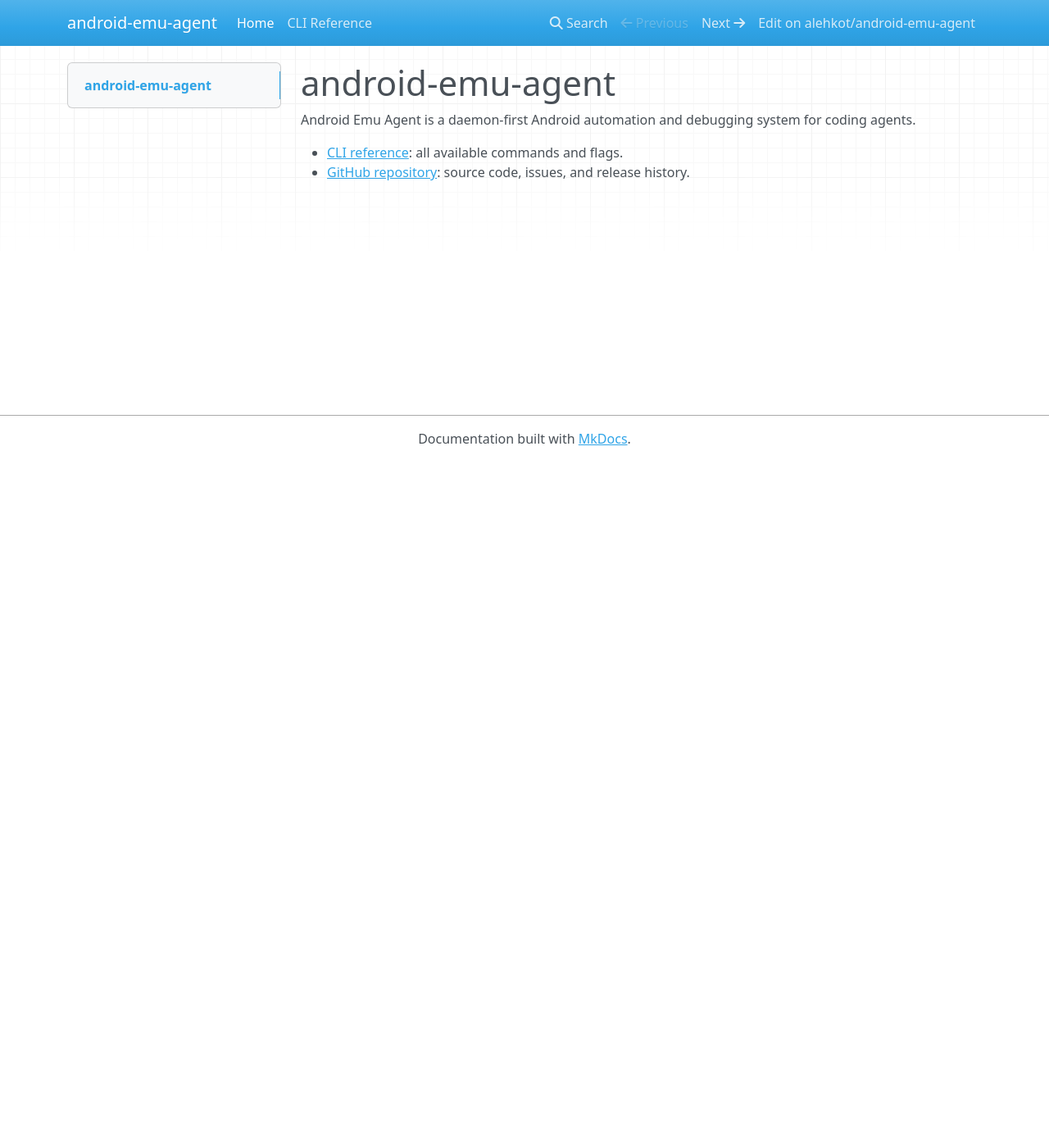
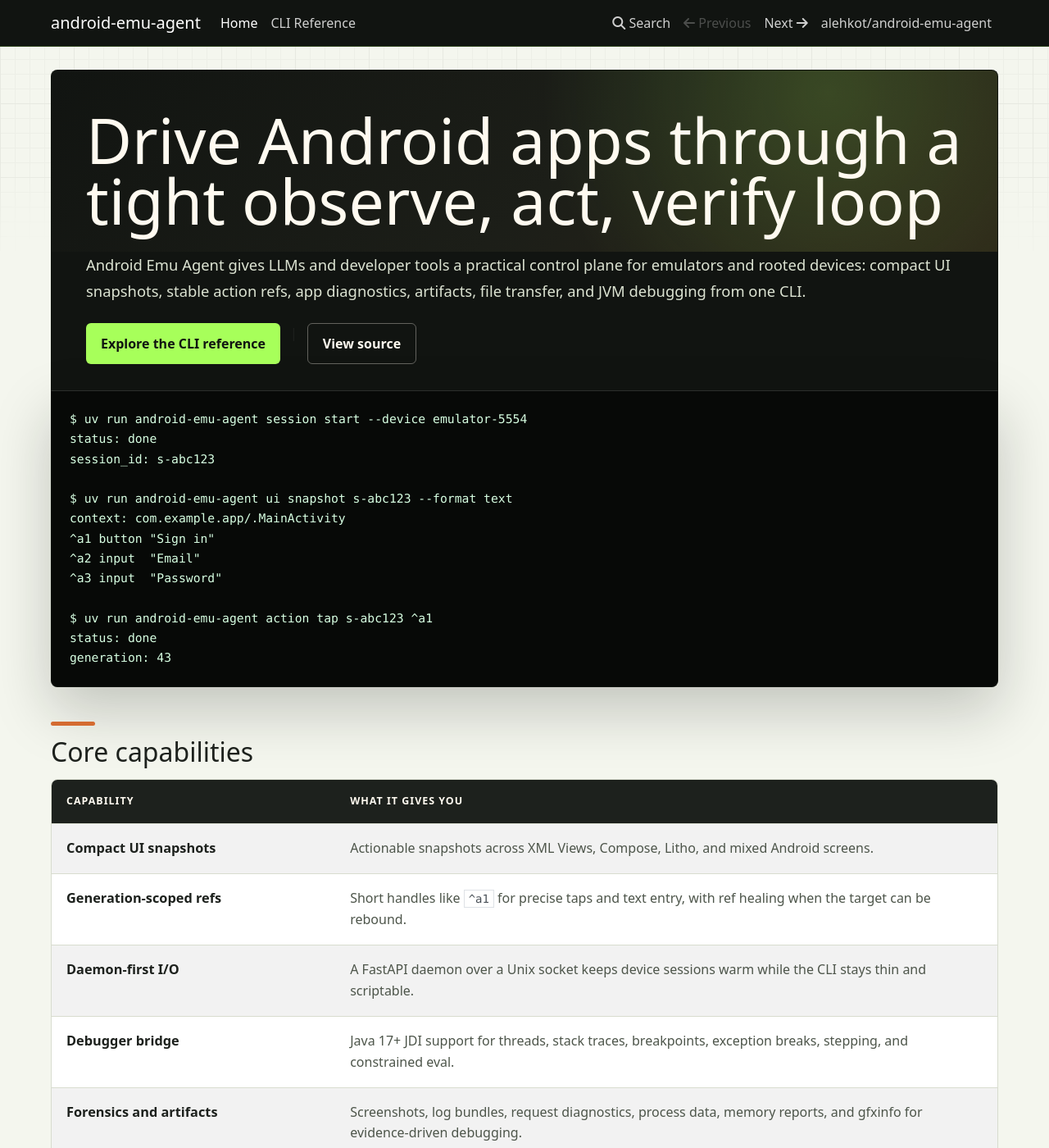
Before and after one commit to alehkot/android-emu-agent, an MkDocs documentation site: the page built from docs/index.md, in a window 1280 px wide and 1400 px high. Shown: the whole window at 82% size. Built offline with MkDocs 1.6.1, drawn with Linux system fonts in a browser that asks for light colours; nearby versions of some CDN libraries; some of the changed text lies outside the part shown.

Commit message:
docs: improve GitHub Pages homepage

````diff
--- a/docs/index.md
+++ b/docs/index.md
@@ -1,7 +1,70 @@
-# android-emu-agent
+# Drive Android apps through a tight observe, act, verify loop
 
-Android Emu Agent is a daemon-first Android automation and debugging system for coding agents.
+Android Emu Agent gives LLMs and developer tools a practical control plane for emulators and rooted
+devices: compact UI snapshots, stable action refs, app diagnostics, artifacts, file transfer, and
+JVM debugging from one CLI.
 
-- [CLI reference](reference.md): all available commands and flags.
-- [GitHub repository](https://github.com/alehkot/android-emu-agent): source code, issues, and
-  release history.
+[Explore the CLI reference](reference.md) |
+[View source](https://github.com/alehkot/android-emu-agent)
+
+```console
+$ uv run android-emu-agent session start --device emulator-5554
+status: done
+session_id: s-abc123
+
+$ uv run android-emu-agent ui snapshot s-abc123 --format text
+context: com.example.app/.MainActivity
+^a1 button "Sign in"
+^a2 input  "Email"
+^a3 input  "Password"
+
+$ uv run android-emu-agent action tap s-abc123 ^a1
+status: done
+generation: 43
+```
+
+## Core capabilities
+
+| Capability                  | What it gives you                                                                                                       |
+| --------------------------- | ----------------------------------------------------------------------------------------------------------------------- |
+| **Compact UI snapshots**    | Actionable snapshots across XML Views, Compose, Litho, and mixed Android screens.                                       |
+| **Generation-scoped refs**  | Short handles like `^a1` for precise taps and text entry, with ref healing when the target can be rebound.              |
+| **Daemon-first I/O**        | A FastAPI daemon over a Unix socket keeps device sessions warm while the CLI stays thin and scriptable.                 |
+| **Debugger bridge**         | Java 17+ JDI support for threads, stack traces, breakpoints, exception breaks, stepping, and constrained eval.          |
+| **Forensics and artifacts** | Screenshots, log bundles, request diagnostics, process data, memory reports, and gfxinfo for evidence-driven debugging. |
+| **Agent skills included**   | Ready-to-install skill docs with command references, recovery protocols, workflow examples, and safety guardrails.      |
+
+## Built for repeated agent work
+
+1. **Start a session.** Bind commands to a specific emulator or rooted device.
+2. **Observe the screen.** Capture compact text or JSON snapshots with actionable refs.
+3. **Act precisely.** Tap, type, clear, wait, launch apps, resolve intents, and inspect task state.
+4. **Verify with evidence.** Re-snapshot, collect artifacts, read logs, and escalate into debugger
+   or forensics flows.
+
+## Command surface
+
+`daemon` `device` `session` `ui` `action` `wait` `app` `artifact` `emulator` `reliability` `file`
+`debug`
+
+Every command keeps human output concise and supports stable JSON where machine consumers need it.
+The generated [CLI reference](reference.md) is the source of truth for flags and payloads.
+
+## Architecture at a glance
+
+| Layer            | Role                                                                         |
+| ---------------- | ---------------------------------------------------------------------------- |
+| **CLI**          | Typer commands, concise human output, and `--json` for pipelines.            |
+| **Daemon**       | FastAPI over `/tmp/android-emu-agent.sock` with persistent device sessions.  |
+| **Device I/O**   | `adbutils`, `uiautomator2`, screenshots, file transfer, logs, and app state. |
+| **Debug bridge** | Kotlin JDI Bridge for debugger flows against debuggable Android apps.        |
+
+## Quick start
+
+```bash
+uv sync
+uv run android-emu-agent emulator list-avds
+uv run android-emu-agent daemon start
+uv run android-emu-agent session start --device emulator-5554
+uv run android-emu-agent ui snapshot s-abc123 --format text
+```
--- /dev/null
+++ b/docs/stylesheets/home.css
@@ -0,0 +1,282 @@
+body.homepage {
+  background: #f4f6ee;
+}
+
+.homepage .navbar.bg-primary {
+  background: #111411 !important;
+  border-bottom: 1px solid rgba(167, 255, 90, 0.22);
+}
+
+.homepage .container {
+  max-width: 1180px;
+}
+
+.homepage .col-md-3 {
+  display: none;
+}
+
+.homepage .col-md-9[role="main"] {
+  flex: 0 0 100%;
+  max-width: 100%;
+  color: #1d211d;
+}
+
+.homepage .col-md-9[role="main"] > h1:first-child {
+  margin: 8px 0 0;
+  padding: 48px 42px 26px;
+  border: 1px solid #10140f;
+  border-bottom: 0;
+  border-radius: 8px 8px 0 0;
+  background:
+    radial-gradient(circle at 82% 12%, rgba(167, 255, 90, 0.18), transparent 36%),
+    linear-gradient(135deg, #111411 0%, #1c1e18 54%, #2b2518 100%);
+  color: #fffaf0;
+  font-size: clamp(2.3rem, 6vw, 5.2rem);
+  line-height: 0.96;
+  letter-spacing: 0;
+}
+
+.homepage .col-md-9[role="main"] > h1:first-child + p {
+  margin: 0;
+  padding: 0 42px 24px;
+  border-right: 1px solid #10140f;
+  border-left: 1px solid #10140f;
+  background: #111411;
+  color: #dce3d2;
+  font-size: 1.15rem;
+  line-height: 1.7;
+}
+
+.homepage .col-md-9[role="main"] > h1:first-child + p + p {
+  display: flex;
+  flex-wrap: wrap;
+  gap: 12px;
+  margin: 0;
+  padding: 0 42px 32px;
+  border-right: 1px solid #10140f;
+  border-bottom: 1px solid rgba(255, 250, 240, 0.12);
+  border-left: 1px solid #10140f;
+  background: #111411;
+}
+
+.homepage .col-md-9[role="main"] > h1:first-child + p + p a {
+  display: inline-flex;
+  min-height: 44px;
+  align-items: center;
+  padding: 12px 18px;
+  border-radius: 6px;
+  font-weight: 800;
+  text-decoration: none;
+}
+
+.homepage .col-md-9[role="main"] > h1:first-child + p + p a:first-child {
+  background: #a7ff5a;
+  color: #111411;
+}
+
+.homepage .col-md-9[role="main"] > h1:first-child + p + p a:last-child {
+  border: 1px solid rgba(255, 250, 240, 0.34);
+  color: #fffaf0;
+}
+
+.homepage .col-md-9[role="main"] > h1:first-child + p + p + pre {
+  margin: 0 0 30px;
+  border: 1px solid #10140f;
+  border-top: 0;
+  border-radius: 0 0 8px 8px;
+  background: #070907;
+  box-shadow: 0 28px 70px rgba(20, 24, 20, 0.22);
+}
+
+.homepage pre code {
+  display: block;
+  padding: 22px;
+  background: transparent !important;
+  background-color: transparent !important;
+  color: #d7ffe2;
+  font-size: 0.92rem;
+  line-height: 1.65;
+  white-space: pre-wrap;
+}
+
+.homepage pre code.hljs,
+.homepage pre code.hljs span {
+  color: #d7ffe2 !important;
+}
+
+.homepage h2 {
+  margin: 42px 0 16px;
+  color: #1d211d;
+  font-size: 2rem;
+  line-height: 1.12;
+}
+
+.homepage h2::before {
+  display: block;
+  width: 54px;
+  height: 5px;
+  margin-bottom: 14px;
+  border-radius: 999px;
+  background: #d46b31;
+  content: "";
+}
+
+.homepage table {
+  display: table;
+  width: 100%;
+  margin: 16px 0 26px;
+  border-collapse: separate;
+  border-spacing: 0;
+  overflow: hidden;
+  border: 1px solid #d8dccf;
+  border-radius: 8px;
+  background: #fbfcf5;
+}
+
+.homepage th {
+  background: #1d211d;
+  color: #fffaf0;
+  font-size: 0.78rem;
+  letter-spacing: 0.08em;
+  text-transform: uppercase;
+}
+
+.homepage th,
+.homepage td {
+  padding: 17px 18px;
+  border-bottom: 1px solid #d8dccf;
+  vertical-align: top;
+}
+
+.homepage td:first-child {
+  width: 30%;
+  color: #1d211d;
+  font-size: 1.02rem;
+}
+
+.homepage td:last-child {
+  color: #4d554a;
+  line-height: 1.62;
+}
+
+.homepage tr:last-child td {
+  border-bottom: 0;
+}
+
+.homepage ol {
+  display: grid;
+  grid-template-columns: repeat(4, minmax(0, 1fr));
+  gap: 12px;
+  margin: 16px 0 26px;
+  padding: 0;
+  list-style: none;
+  counter-reset: workflow;
+}
+
+.homepage ol li {
+  position: relative;
+  min-height: 190px;
+  padding: 64px 18px 18px;
+  border: 1px solid #d8dccf;
+  border-radius: 8px;
+  background: #fbfcf5;
+  color: #4d554a;
+  line-height: 1.55;
+}
+
+.homepage ol li::before {
+  position: absolute;
+  top: 18px;
+  left: 18px;
+  width: 34px;
+  height: 34px;
+  border-radius: 50%;
+  background: #10140f;
+  color: #a7ff5a;
+  content: counter(workflow, decimal-leading-zero);
+  counter-increment: workflow;
+  font-size: 0.75rem;
+  font-weight: 800;
+  line-height: 34px;
+  text-align: center;
+}
+
+.homepage ol strong {
+  display: block;
+  margin-bottom: 8px;
+  color: #1d211d;
+}
+
+.homepage h2 + p:has(code) {
+  display: flex;
+  flex-wrap: wrap;
+  gap: 10px;
+  margin: 16px 0 18px;
+}
+
+.homepage h2 + p:has(code) code {
+  display: inline-flex;
+  min-height: 42px;
+  align-items: center;
+  padding: 8px 13px;
+  border: 1px solid rgba(255, 250, 240, 0.16);
+  border-radius: 6px;
+  background: #1d211d;
+  color: #a7ff5a;
+  font-size: 0.94rem;
+}
+
+.homepage h2 + p:has(code) + p {
+  margin: 0 0 24px;
+  padding: 18px 20px;
+  border-left: 5px solid #d46b31;
+  border-radius: 0 8px 8px 0;
+  background: #fffaf0;
+  color: #4d554a;
+  line-height: 1.62;
+}
+
+.homepage h2 + pre {
+  margin-top: 16px;
+  border-radius: 8px;
+  background: #10140f;
+}
+
+@media (max-width: 992px) {
+  .homepage ol {
+    grid-template-columns: repeat(2, minmax(0, 1fr));
+  }
+}
+
+@media (max-width: 640px) {
+  .homepage .col-md-9[role="main"] > h1:first-child {
+    padding: 28px 22px 18px;
+    font-size: 2.5rem;
+  }
+
+  .homepage .col-md-9[role="main"] > h1:first-child + p,
+  .homepage .col-md-9[role="main"] > h1:first-child + p + p {
+    padding-right: 22px;
+    padding-left: 22px;
+  }
+
+  .homepage ol {
+    grid-template-columns: 1fr;
+  }
+
+  .homepage ol li {
+    min-height: 0;
+  }
+
+  .homepage th,
+  .homepage td {
+    display: block;
+    width: 100%;
+  }
+
+  .homepage td:first-child {
+    width: 100%;
+    padding-bottom: 6px;
+    border-bottom: 0;
+  }
+}
--- a/mkdocs.yml
+++ b/mkdocs.yml
@@ -2,6 +2,11 @@ site_name: android-emu-agent
 site_url: https://alehkot.github.io/android-emu-agent/
 repo_url: https://github.com/alehkot/android-emu-agent
 repo_name: alehkot/android-emu-agent
+edit_uri: ""
 nav:
   - Home: index.md
   - CLI Reference: reference.md
+markdown_extensions:
+  - tables
+extra_css:
+  - stylesheets/home.css
````
